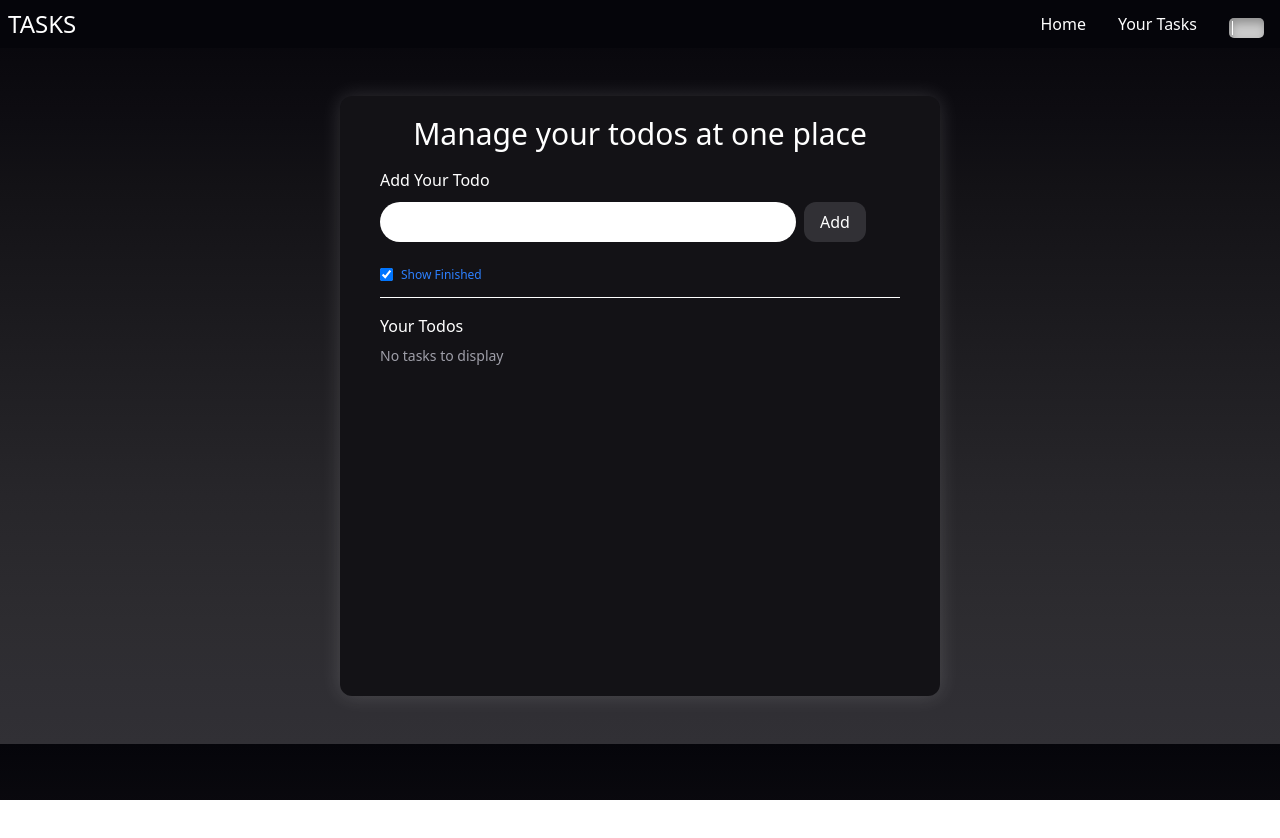
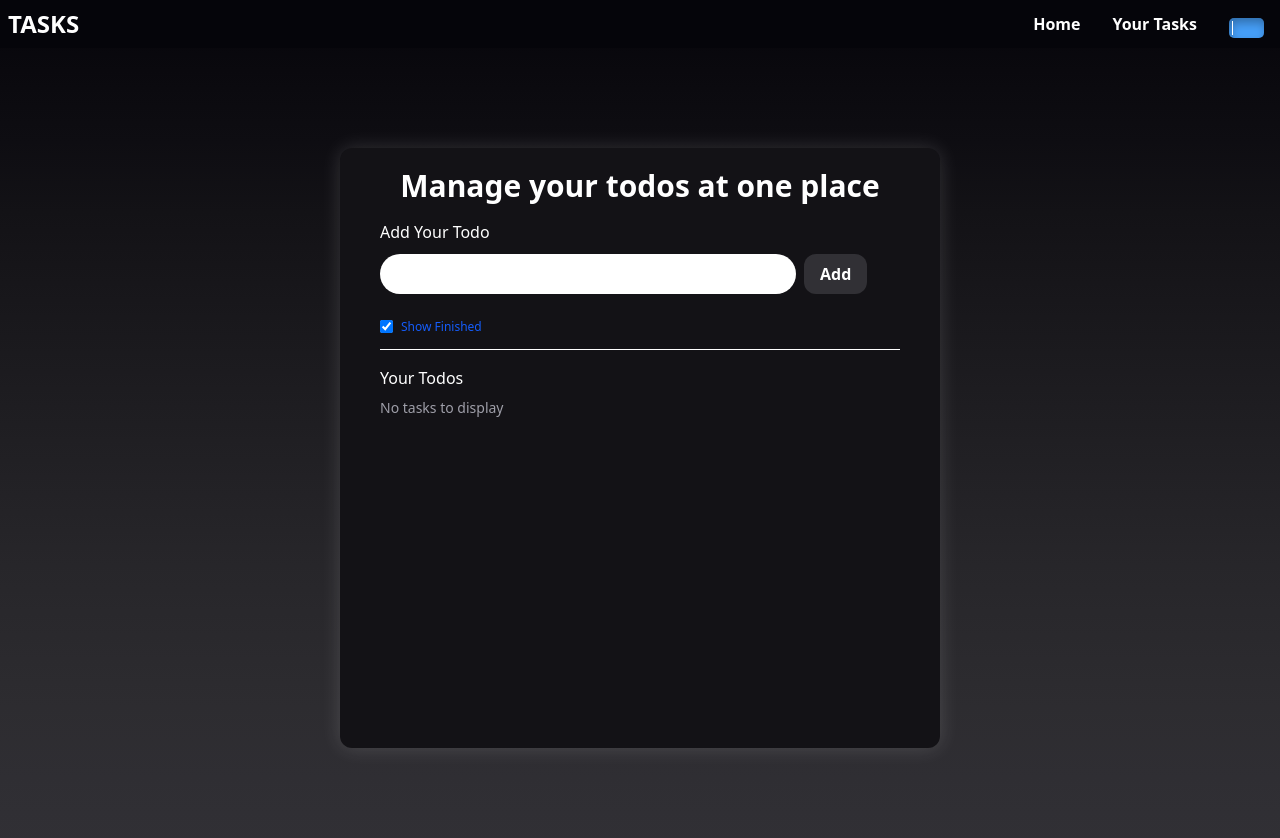
Before and after one commit to Sayandeep15/React-Todo-App, a React (Vite) app: page / in a window 1280 px wide. Shown: the top 838 px of the page. Before the commit the page ends 800 px from the top, so only its background shows below. Built offline with nearby package versions, Linux system fonts and the light colour scheme.

Commit message:
Initial commit

```diff
--- a/src/App.css
+++ b/src/App.css
@@ -1,5 +1,6 @@
 @import "tailwindcss";
 body{
+  overflow-y: hidden;
    background: linear-gradient(
   to bottom,
   rgb(5, 5, 10) 0%,
@@ -18,3 +19,36 @@ body{
 );
 
 }
+
+.light{
+  background: linear-gradient(to bottom, #67b3ff 0%, rgb(141, 211, 255) 25%, rgb(161, 216, 255) 50%, rgb(193, 210, 255) 75%, rgb(224, 195, 255) 100%);
+
+}
+.navlight{
+  background-color: rgb(70, 159, 248);
+}
+.containerLight{
+  background-color: rgba(47, 147, 246, 0.473);
+}
+
+.btnlight{
+  /* background-color: rgb(12, 133, 255); */
+  border: 1.5px solid white ;
+
+}
+
+.todolist::-webkit-scrollbar{
+  width: 10px;
+  height: 10px;
+
+}
+.todolist::-webkit-scrollbar-track {
+  background: #f0f0f00f;
+  border-radius: 10px;
+}
+.todolist::-webkit-scrollbar-thumb {
+  background: white          ;
+  border-radius: 10px;
+  height: 5px;
+  width: 10px;
+}
--- a/src/App.jsx
+++ b/src/App.jsx
@@ -17,6 +17,7 @@ function App() {
   const [todo, setTodo] = useState("");
   const [todos, setTodos] = useState([]);
   const [showFinished, setshowFinished] = useState(true);
+  const [darkMode, setDarkMode] = useState(false);
 
   useEffect(() => {
     let todoString = localStorage.getItem("todos");
@@ -84,11 +85,17 @@ function App() {
 
   return (
     <>
-      <Nav />
+      <Nav darkMode={darkMode} setDarkMode={setDarkMode} />
 
-      <div className="w-full mt-12 mb-12 text-white">
-        <div className="container  bg-[#131216] px-10 py-5 shadow-[0px_0px_20px_0px_rgba(255,_255,_255,_0.15)]  w-[600px] h-[600px] mx-auto  rounded-xl flex items-center flex-col">
-          <h1 className="text-3xl mx-auto mb-4 ">
+      <div
+        className={
+          !darkMode
+            ? "w-full h-screen text-white flex items-center"
+            : "light w-full h-screen text-white flex items-center"
+        }
+      >
+        <div className={!darkMode?"container  bg-[#131216] px-10 py-5 shadow-[0px_0px_20px_0px_rgba(255,_255,_255,_0.15)]  w-[600px] h-[600px] mx-auto  rounded-xl flex items-center flex-col":"containerLight px-10 py-5 shadow-[3px_0px_30px_0px_rgba(255,_255,_255,_0.75)]  w-[600px] h-[600px] mx-auto  rounded-xl flex items-center flex-col"}>
+          <h1 className="text-3xl mx-auto mb-4 font-semibold">
             Manage your todos at one place
           </h1>
           {/* input todos */}
@@ -103,7 +110,7 @@ function App() {
             <button
               onClick={handleAdd}
               disabled={todo.length <= 2}
-              className="bg-[#313035] py-2 px-4 rounded-xl hover:scale-105 hover:bg-[#2D2C30] transition-all ease"
+              className={!darkMode?"bg-[#313035] py-1 px-4 rounded-xl hover:scale-105 font-semibold hover:bg-[#2D2C30] transition-all ease":"btnlight py-1 px-4 rounded-xl font-semibold hover:scale-105  transition-all ease"}
             >
               Add
             </button>
@@ -118,7 +125,7 @@ function App() {
               type="checkbox"
               checked={showFinished}
             />
-            <label className="mx-2 text-xs text-blue-500" htmlFor="show">
+            <label className="mx-2 text-xs text-blue-600 font-medium" htmlFor="show">
               Show Finished
             </label>
           </div>
@@ -127,14 +134,14 @@ function App() {
           <p className="mr-auto mb-2 font-medium">Your Todos</p>
           <div className="todolist  text-white w-full overflow-y-auto overflow-x-hidden">
             {todos.length === 0 && (
-              <div className="text-zinc-400 text-sm">No tasks to display</div>
+              <div className={!darkMode?"text-zinc-400 text-sm":"text-zinc-600 text-sm"}>No tasks to display</div>
             )}
             {todos.map((item) => {
               return (
                 (showFinished || !item.isCompleted) && (
                   <div
                     key={item.id}
-                    className="todo flex items-center w-full justify-between mb-2 bg-[#17161A] p-1.5 rounded-md"
+                    className={!darkMode?"todo flex items-center w-full justify-between mb-2 bg-[#17161A] p-1.5 rounded-md" : "todo bg-[#50a7ffe8] flex items-center w-full justify-between mb-2 p-1.5 rounded-md"}
                   >
                     {/* CHECK BOX */}
                     <div className="flex w-full gap-2 items-baseline wrap-anywhere mr-2 ">
@@ -160,7 +167,7 @@ function App() {
                         onClick={(e) => {
                           handleEdit(e, item.id);
                         }}
-                        className="bg-[#313035] py-1.5 px-4 rounded-xl hover:scale-105 hover:bg-[#2D2C30] transition-all ease"
+                        className={!darkMode?"bg-[#313035] py-1.5 px-4 rounded-xl hover:scale-105 hover:bg-[#2D2C30] transition-all ease": "btnlight py-1.5 px-4 rounded-xl hover:scale-105  transition-all ease"}
                       >
                         <BiSolidEdit />
                       </button>
@@ -168,7 +175,7 @@ function App() {
                         onClick={(e) => {
                           handleDlt(e, item.id);
                         }}
-                        className="bg-[#313035] text-red-500 py-1.5 px-4 rounded-xl hover:scale-105 hover:bg-[#2D2C30] transition-all ease"
+                        className={!darkMode?"bg-[#313035] text-red-500 py-1.5 px-4 rounded-xl hover:scale-105 hover:bg-[#2D2C30] transition-all ease" : "btnlight text-red-500 py-1.5 px-4 rounded-xl hover:scale-105  transition-all ease"}
                       >
                         <MdDeleteOutline />
                       </button>
--- a/src/Component/Nav.jsx
+++ b/src/Component/Nav.jsx
@@ -1,14 +1,14 @@
 import React from "react";
 import Slider from "./Slider";
 
-const Nav = () => {
+const Nav = ({ darkMode, setDarkMode }) => {
   return (
-    <div className="flex bg-[#05050A] w-full text-white justify-between p-2">
-      <h1 className="text-2xl ">TASKS</h1>
-      <ul className="flex gap-8 pr-2 items-center">
-        <li>Home</li>
-        <li>Your Tasks</li>
-        <Slider />
+    <div className={!darkMode?"dark flex  bg-[#05050A] w-full text-white justify-between p-2":" navlight flex w-full text-white justify-between p-2"}>
+      <h1 className="text-2xl font-semibold">TASKS</h1>
+      <ul className="flex gap-8 pr-2 items-center font-semibold">
+        <li className="cursor-pointer">Home</li>
+        <li className="cursor-pointer">Your Tasks</li>
+        <Slider darkMode={darkMode} setDarkMode={setDarkMode}/>
       </ul>
     </div>
   );
--- a/src/Component/Slider.jsx
+++ b/src/Component/Slider.jsx
@@ -1,16 +1,20 @@
-import React from 'react';
-import styled from 'styled-components';
+import React from "react";
+import styled from "styled-components";
 
-const Switch = () => {
+const Switch = ({ darkMode, setDarkMode }) => {
+  const handleDarkMode = () => {
+    setDarkMode(!darkMode);
+  };
+
   return (
-    <StyledWrapper >
+    <StyledWrapper>
       <label className="switch  ">
-        <input type="checkbox" />
+        <input type="checkbox" checked={darkMode} onChange={handleDarkMode} />
         <span className="slider" />
       </label>
     </StyledWrapper>
   );
-}
+};
 
 const StyledWrapper = styled.div`
   /* The switch - the box around the slider */
@@ -37,9 +41,9 @@ const StyledWrapper = styled.div`
     left: 0;
     right: 0;
     bottom: 0;
-    background-color: #ccc;
-    box-shadow: inset 2px 5px 10px rgba(0,0,0,0.3);
-    transition: .4s;
+    background-color: rgb(70, 159, 248);
+    box-shadow: inset 2px 5px 10px rgba(0, 0, 0, 0.3);
+    transition: 0.4s;
     border-radius: 5px;
   }
 
@@ -52,7 +56,7 @@ const StyledWrapper = styled.div`
     left: 0.3em;
     bottom: 0.3em;
     background-color: white;
-    transition: .4s;
+    transition: 0.4s;
   }
 
   input:checked + .slider {
@@ -62,6 +66,7 @@ const StyledWrapper = styled.div`
 
   input:checked + .slider:before {
     transform: translateX(2.8em) rotate(360deg);
-  }`;
+  }
+`;
 
 export default Switch;
```
